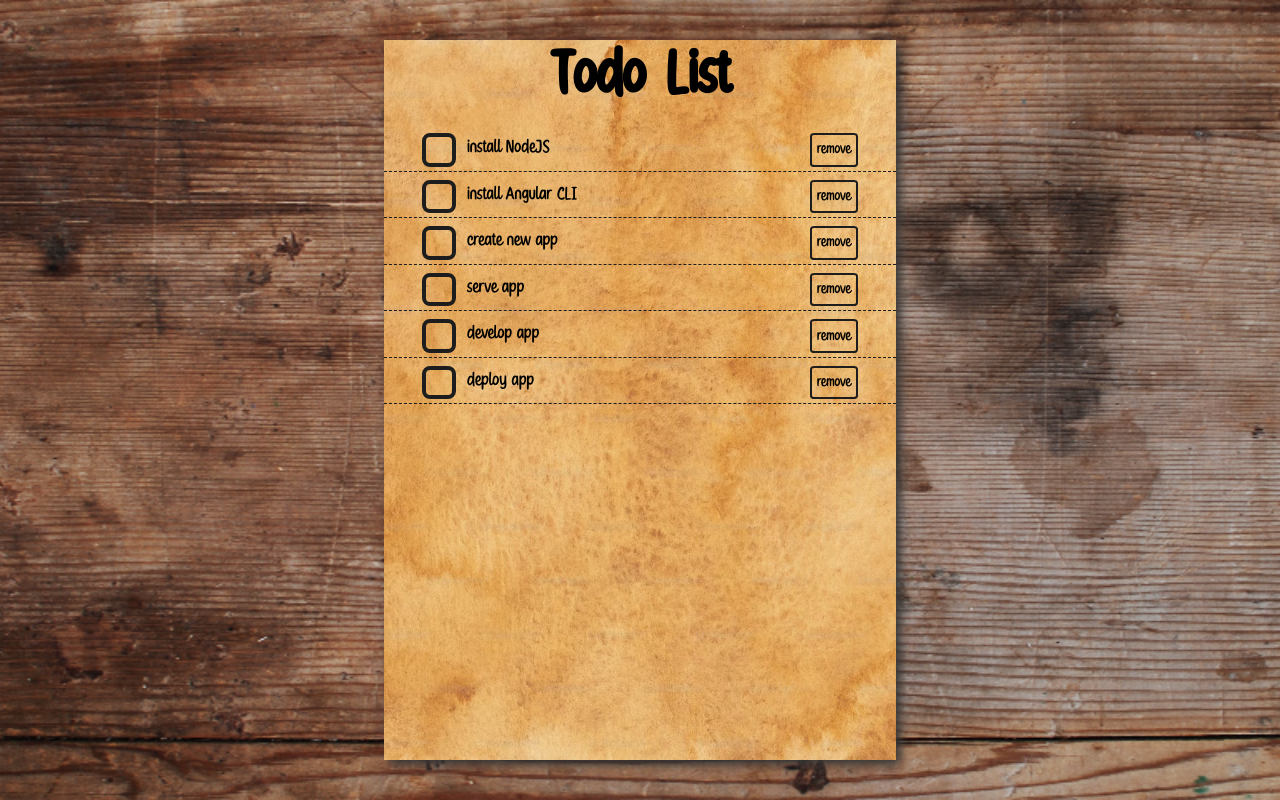
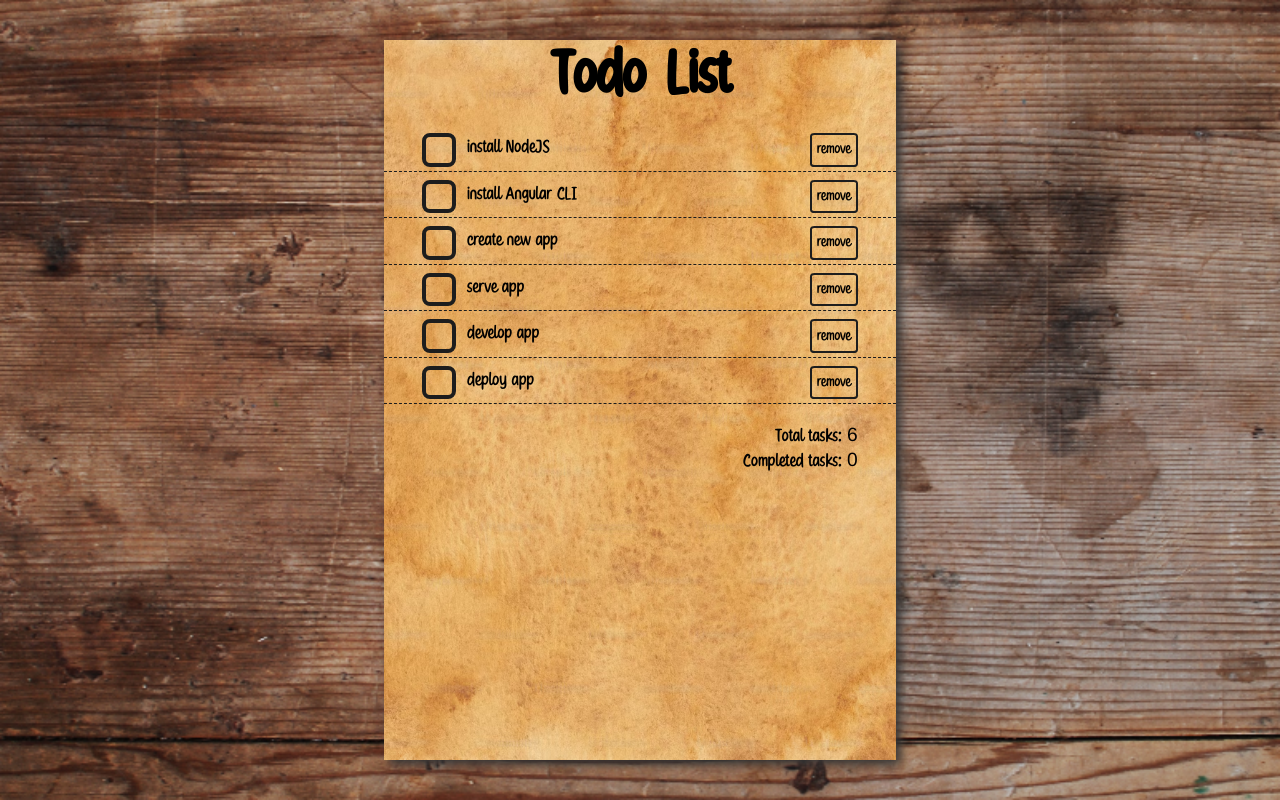
Before and after one commit to glenisT/todo-list, an Angular app: page / in a window 1280 px wide. Built offline with nearby package versions, Linux system fonts and the light colour scheme.

Commit message:
implement todo counters

```diff
--- a/src/app/todo-list-storage.service.ts
+++ b/src/app/todo-list-storage.service.ts
@@ -3,12 +3,12 @@ import { Injectable } from '@angular/core';
 const storageName = 'todo_list';
 
 const defaultList = [
-  { title: 'install NodeJS' },
-  { title: 'install Angular CLI' },
-  { title: 'create new app' },
-  { title: 'serve app' },
-  { title: 'develop app' },
-  { title: 'deploy app' },
+  { title: 'install NodeJS', checked: false },
+  { title: 'install Angular CLI', checked: false },
+  { title: 'create new app', checked: false },
+  { title: 'serve app', checked: false },
+  { title: 'develop app', checked: false },
+  { title: 'deploy app', checked: false },
 ];
 
 @Injectable()
--- /dev/null
+++ b/src/app/todo-list/counter/counter.component.css
@@ -0,0 +1,3 @@
+span {
+    font-family: 'Franklin Gothic Medium';
+}
--- /dev/null
+++ b/src/app/todo-list/counter/counter.component.html
@@ -0,0 +1,2 @@
+<p>Total tasks: <span>{{totalTodos}}</span></p>
+<p>Completed tasks: <span>{{completedTodos}}</span></p>
--- /dev/null
+++ b/src/app/todo-list/counter/counter.component.ts
@@ -0,0 +1,17 @@
+import { Component, Input, OnInit } from '@angular/core';
+
+@Component({
+  selector: 'app-counter',
+  templateUrl: './counter.component.html',
+  styleUrls: ['./counter.component.css']
+})
+export class CounterComponent implements OnInit {
+  @Input() totalTodos: any;
+  @Input() completedTodos: any;
+
+  constructor() { }
+
+  ngOnInit(): void {
+  }
+
+}
--- a/src/app/todo-list/todo-list.component.css
+++ b/src/app/todo-list/todo-list.component.css
@@ -21,3 +21,10 @@
 .todo-add {
   margin-bottom: 20px;
 }
+
+.counter {
+  text-align: end;
+  padding-right: 3vw;
+  margin-top: 2.5vh;
+  font-size: larger;
+}
--- a/src/app/todo-list/todo-list.component.html
+++ b/src/app/todo-list/todo-list.component.html
@@ -7,4 +7,8 @@
           <app-todo [todoItem]="item" (remove)="removeItem($event)"></app-todo>
         </li>
     </ul>
+
+    <div class="counter">
+      <app-counter [totalTodos]="totalTodos" [completedTodos]="completedCounter"></app-counter>
+    </div>
 </div>
--- a/src/app/todo-list/todo-list.component.ts
+++ b/src/app/todo-list/todo-list.component.ts
@@ -10,11 +10,21 @@ export class TodoListComponent implements OnInit {
 
   title = 'todo';
   todoList: any;
+  totalTodos: any;
+  completedTodos: any = [];
+  completedCounter: any;
 
   constructor(private todoListService:TodoListService) { }
 
   ngOnInit() {
     this.todoList = this.todoListService.getTodoList();
+    this.totalTodos = this.todoList.length
+    for (let i = 0; i < this.todoList.length; i++) {
+      if (this.todoList[i].checked == true) {
+        this.completedTodos.push(this.todoList[i]);
+      };
+    }
+    this.completedCounter = this.completedTodos.length;
   }
 
   addItem(title: any): void {
--- a/src/app/todo-list/todo-list.module.ts
+++ b/src/app/todo-list/todo-list.module.ts
@@ -2,13 +2,15 @@ import { NgModule } from '@angular/core';
 import { CommonModule } from '@angular/common';
 import { TodoComponent } from './todo/todo.component';
 import { TodoListComponent } from './todo-list.component';
+import { CounterComponent } from './counter/counter.component';
 
 
 
 @NgModule({
   declarations: [
     TodoComponent,
-    TodoListComponent
+    TodoListComponent,
+    CounterComponent
   ],
   imports: [
     CommonModule
--- a/src/app/todo-list/todo/todo.component.html
+++ b/src/app/todo-list/todo/todo.component.html
@@ -2,9 +2,10 @@
     <input type="checkbox"
          class="todo-checkbox"
          (click)="completeItem()"
+         [checked]="todoItem.checked == true"
     >
 
-    <span class="todo-title" [ngClass]="{'todo-complete': isComplete}">
+    <span class="todo-title" [ngClass]="{'todo-complete': todoItem.checked == true}">
         {{ todoItem.title }}
     </span>
 
--- a/src/app/todo-list/todo/todo.component.ts
+++ b/src/app/todo-list/todo/todo.component.ts
@@ -1,4 +1,6 @@
 import { Component, EventEmitter, Input, OnInit, Output } from '@angular/core';
+import { TodoListStorageService } from 'src/app/todo-list-storage.service';
+import { TodoListService } from 'src/app/todo-list.service';
 
 @Component({
   selector: 'app-todo',
@@ -11,8 +13,9 @@ export class TodoComponent implements OnInit {
   @Output() remove:EventEmitter<any> = new EventEmitter();
 
   isComplete: boolean = false;
+  todoListService: any;
 
-  constructor() { }
+  constructor(private storage:TodoListStorageService) { }
 
   ngOnInit() {
   }
@@ -22,6 +25,7 @@ export class TodoComponent implements OnInit {
   }
 
   completeItem() {
-    this.isComplete = !this.isComplete;
+    this.todoItem.checked = !this.todoItem.checked;
+    this.storage.put(this.todoItem, this.todoItem);
   }
 }
```
Also changed, not shown: src/app/todo-list/todo/todo.component.css (indentation only).
